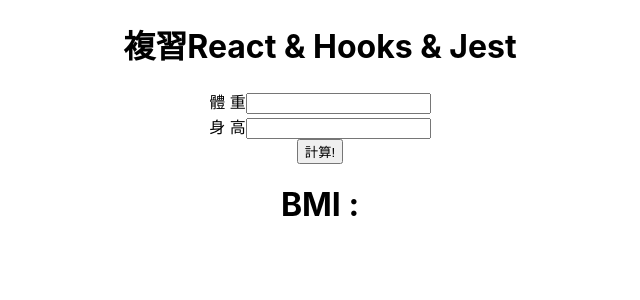
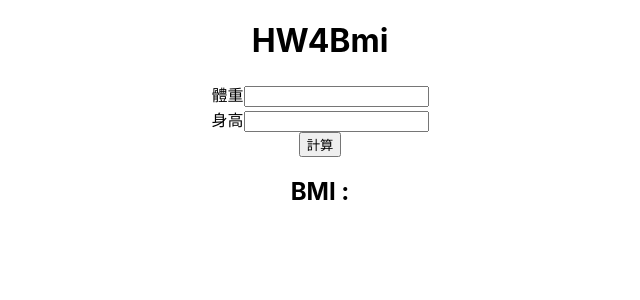
Before and after one commit to sasie59/react-homework, a React (Create React App) app: page /#/HW4Bmi in a window 1280 px wide. Shown: the top 300 px of the page, without its empty margins (320-960 px from the left). Built offline with nearby package versions, Linux system fonts and the light colour scheme.

Commit message:
hw4 rfc bmi

```diff
--- a/src/HW4Bmi.js
+++ b/src/HW4Bmi.js
@@ -1,173 +1,89 @@
-// import React ,{ useRef }from 'react';
+// class
+import React, { Component } from 'react';
+
+export default class HW4Bmi extends Component {
+  constructor(){
+    super();
+    this.state = ({
+      cm: '',
+      kg: '',
+      bmi: ''
+    });
+  }
+
+  handleChange = ({target}) => {
+    this.setState({
+      [target.name] : target.value
+    });
+  }
+
+  handleBmi = () => {
+    const { kg, cm } = this.state;
+    this.setState({
+      // 體重(公斤) / 身高2(公尺2).
+      bmi: Math.floor(kg / Math.pow((cm / 100), 2)),
+      cm: '',
+      kg: ''
+    });
+  }
+
+  render() {
+    return (
+      <div>
+        <h1>HW4Bmi</h1>
+        <form action="">
+          體重<input
+            name="kg"
+            type="text"
+            value={this.state.kg}
+            onChange={this.handleChange}
+          /><br/>
+          身高<input
+            name="cm"
+            type="text"
+            value={this.state.cm}
+            onChange={this.handleChange}
+          /><br/>
+        </form>
+        <button onClick={this.handleBmi}>計算</button>
+        <h2>BMI : {this.state.bmi}</h2>
+      </div>
+    );
+  }
+}
+
+
+// hooks
+// import React,{useRef} from 'react';
 
 // export default function HW4Bmi() {
-//   const cmDOM = useRef();
-//   const kgDOM = useRef();
-//   const bmiDOM = useRef();
+//   const cmDom = useRef();
+//   const kgDom = useRef();
+//   const bmiDom = useRef();
 
-//   const handleClick = () => {
-//     const cm = cmDOM.current.value;
-//     const kg = kgDOM.current.value;
-//     bmiDOM.current.innerText = Math.floor(kg / Math.pow(cm / 100, 2));
+//   const handleBmi = () => {
+//     const kg = kgDom.current.value;
+//     const cm = cmDom.current.value;
+//     bmiDom.current.innerText = ~~(kg / Math.pow( cm / 100, 2));
 //   };
 
 //   return (
 //     <div>
-//       <h1>HW4Bmi</h1>
-//       <span>身高</span>
-//       <input
-//         ref={cmDOM}
-//         name='cm'
-//         type="text"
-//       /><br/>
-//       <span>體重</span>
-//       <input
-//         ref={kgDOM}
-//         name='kg'
-//         type="text"
-//       /><br/>
-//       <button onClick={handleClick}>計算</button>
-//       BMI : <span data-testid="bmi" ref={bmiDOM} />
+//       <h1>複習React & Hooks & Jest</h1>
+//       <form action="">
+//         體 重<input
+//           ref={kgDom}
+//           name='kg'
+//           type="text"
+//         /><br />
+//         身 高<input
+//           type="text"
+//           name='cm'
+//           ref={cmDom}
+//         />
+//       </form>
+//       <button onClick={handleBmi}>計算!</button>
+//       <h1>BMI : <span data-testid='bmi' ref={bmiDom}/></h1>
 //     </div>
 //   );
 // }
-
-// import React from 'react';
-
-// export default class HW4Bmi extends React.Component {
-//   constructor(){
-//     super();
-//     this.state = ({
-//       cm : '',
-//       kg : '',
-//       BMI : ''
-//     });
-//   }
-//   handleChange = ({ target }) => {
-//     this.setState({
-//       [target.name]: target.value
-//     });
-//   }
-
-//   calculateBMI = () => {
-//     const { kg, cm }  = this.state;
-
-//     this.setState({
-//       BMI : Math.floor(kg / Math.pow(cm / 100, 2))
-//     });
-//   }
-//   render() {
-
-//     return (
-//       <div>
-//         <form>
-//         身高:
-//         <input
-//           id=""
-//           name="cm"
-//           type="text"
-//           value={this.state.cm}
-//           onChange={this.handleChange}
-//         />cm<br />
-//         體重:
-//         <input
-//           id=""
-//           name="kg"
-//           type="text"
-//           value={this.state.kg}
-//           onChange={this.handleChange}
-//         />kg<br />
-//         </form>
-//         <button onClick={this.calculateBMI}>計算!</button>
-//         <h2>BMI : {this.state.BMI}</h2>
-//       </div>
-//     );
-//   }
-// }
-// class
-// import React, { Component } from 'react';
-
-// export default class HW4Bmi extends Component {
-//   constructor(){
-//     super();
-//     this.state =({
-//       bmi:'',
-//       cm: '',
-//       kg: ''
-//     });
-//   }
-//   handleChange = ({target}) => {
-//     this.setState({
-//       [target.name] : target.value
-//     });
-//   }
-
-//   handleBmi = () => {
-//     const {cm, kg } = this.state;
-//     this.setState({
-//       bmi: ~~(kg / Math.pow((cm / 100), 2)),
-//       cm: '',
-//       kg: ''
-//     });
-//   }
-
-//   render() {
-//     const {bmi, cm , kg } =this.state;
-//     return (
-//       <div>
-//         <h1>複習React & Hooks & Jest</h1>
-//         <form action="">
-//           體 重<input
-//             name='kg'
-//             type="text"
-//             value={kg}
-//             onChange={this.handleChange}
-//           /><br />
-//           身 高<input
-//             name='cm'
-//             type="text"
-//             value={cm}
-//             onChange={this.handleChange}
-//           />
-//         </form>
-//         <button onClick={this.handleBmi}>計算!</button>
-//         <h2>{bmi}</h2>
-//       </div>
-//     );
-//   }
-// }
-
-// hooks
-import React,{useRef} from 'react';
-
-export default function HW4Bmi() {
-  const cmDom = useRef();
-  const kgDom = useRef();
-  const bmiDom = useRef();
-
-  const handleBmi = () => {
-    const kg = kgDom.current.value;
-    const cm = cmDom.current.value;
-    bmiDom.current.innerText = ~~(kg / Math.pow( cm / 100, 2));
-  };
-
-  return (
-    <div>
-      <h1>複習React & Hooks & Jest</h1>
-      <form action="">
-        體 重<input
-          ref={kgDom}
-          name='kg'
-          type="text"
-        /><br />
-        身 高<input
-          type="text"
-          name='cm'
-          ref={cmDom}
-        />
-      </form>
-      <button onClick={handleBmi}>計算!</button>
-      <h1>BMI : <span data-testid='bmi' ref={bmiDom}/></h1>
-    </div>
-  );
-}
```
